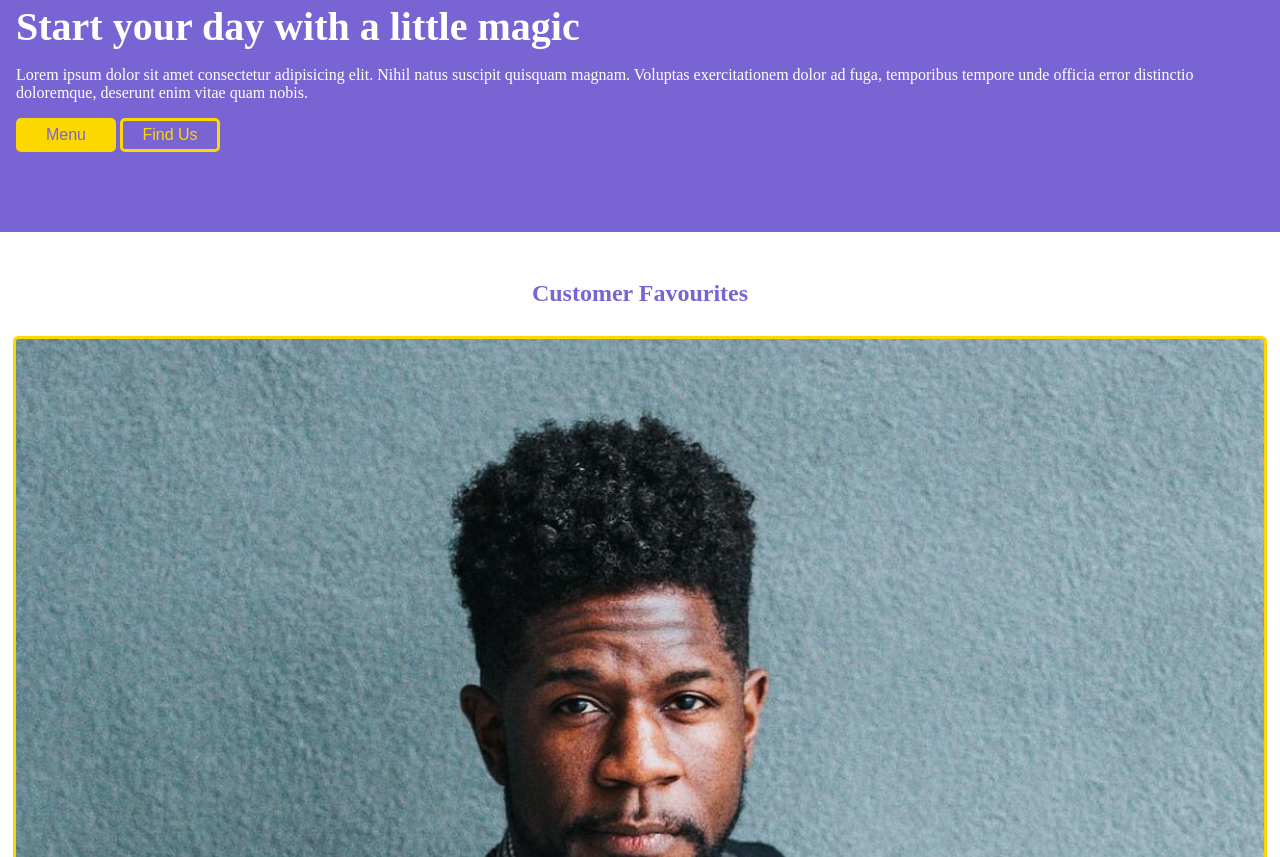
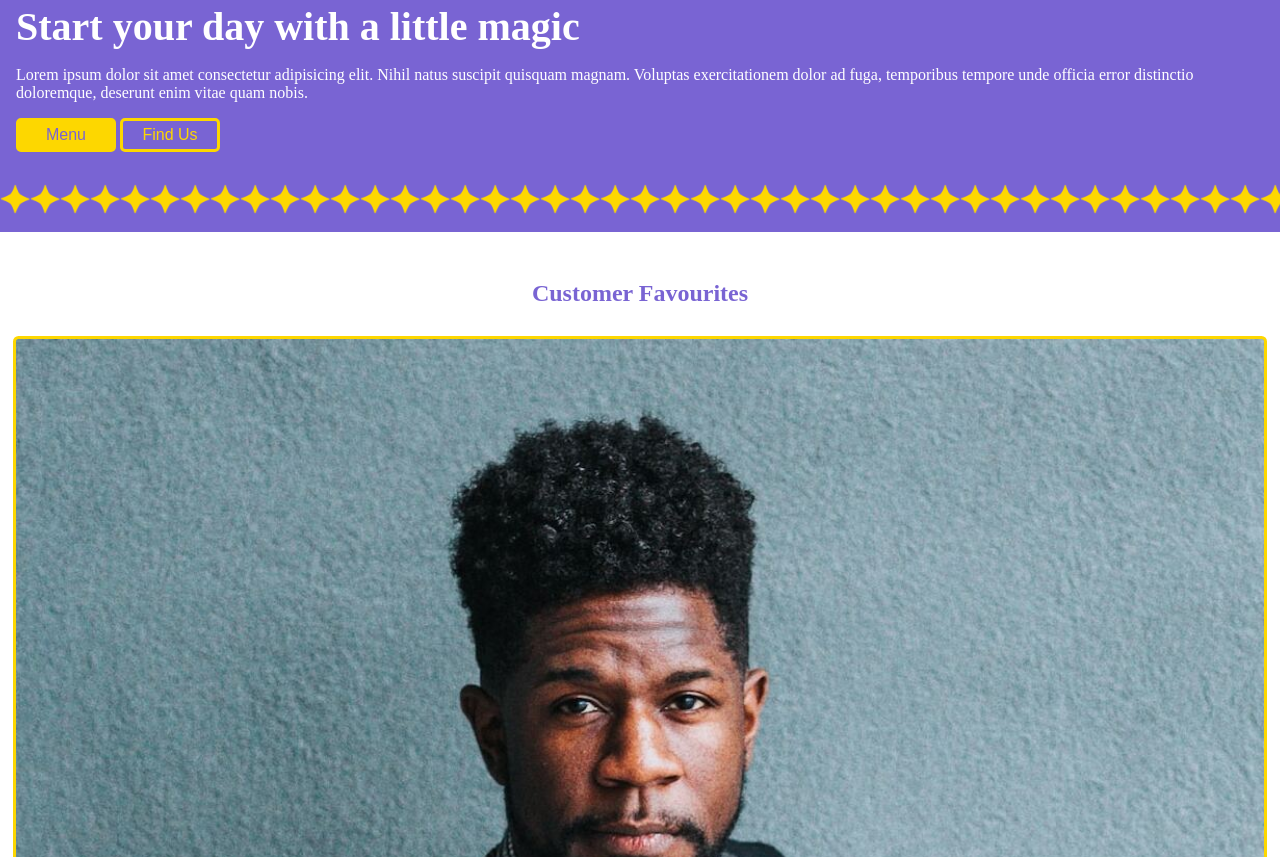
Before and after one commit to abdu0328/mtm6201-midterm, a plain HTML site: page index.html in a window 1280 px wide. Shown: the part 1143-2000 px from the top of the page. Drawn offline with Linux system fonts and the light colour scheme; the site is published under a folder, as on GitHub Pages, so addresses that start at the root find nothing.

Commit message:
editing image recall in css

```diff
--- a/css/main.css
+++ b/css/main.css
@@ -306,7 +306,7 @@ footer .footerNav {
 
 .starcontent {
 
-  background-image: url(/images/star-icon.png);
+  background-image: url(../images/star-icon.png);
   background-repeat: repeat-x;
   height: 30px;
   padding: 1rem;
```
